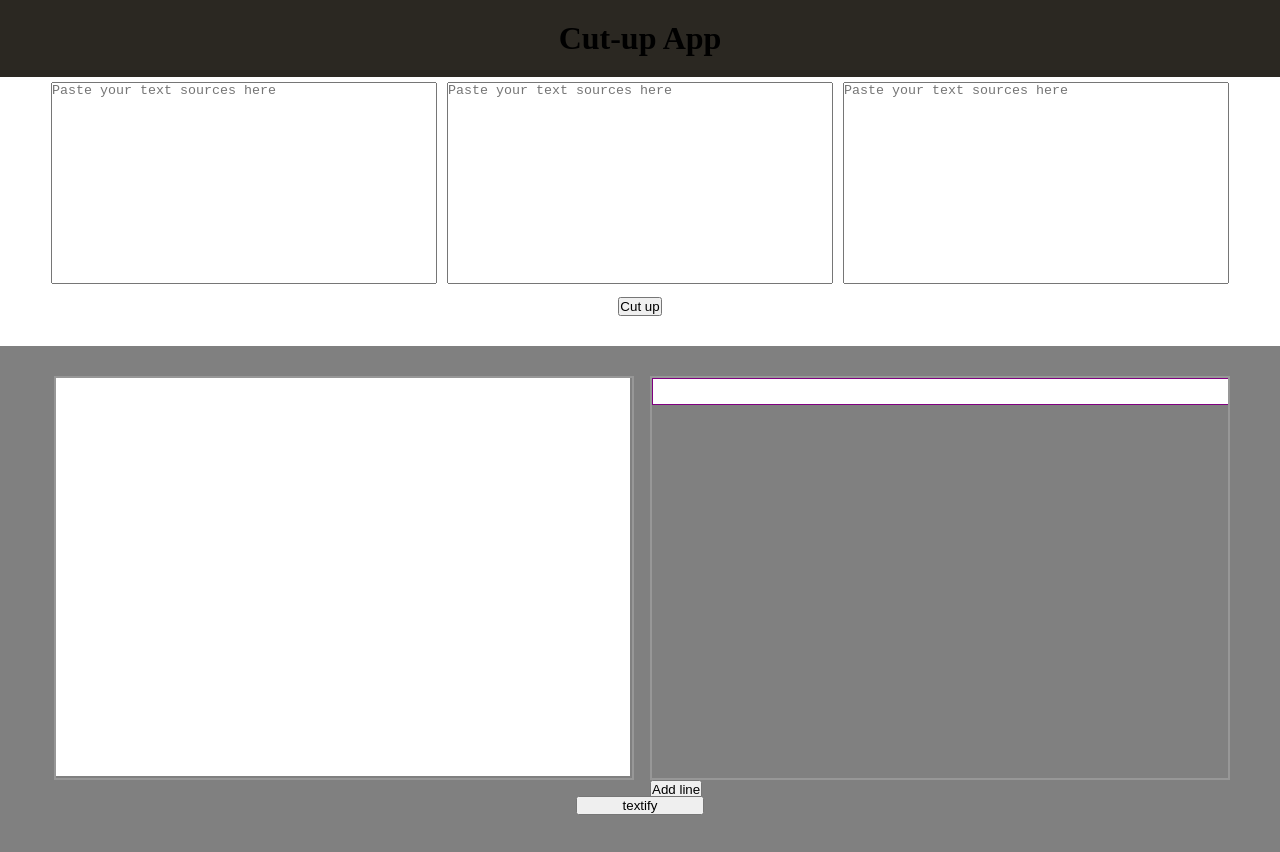
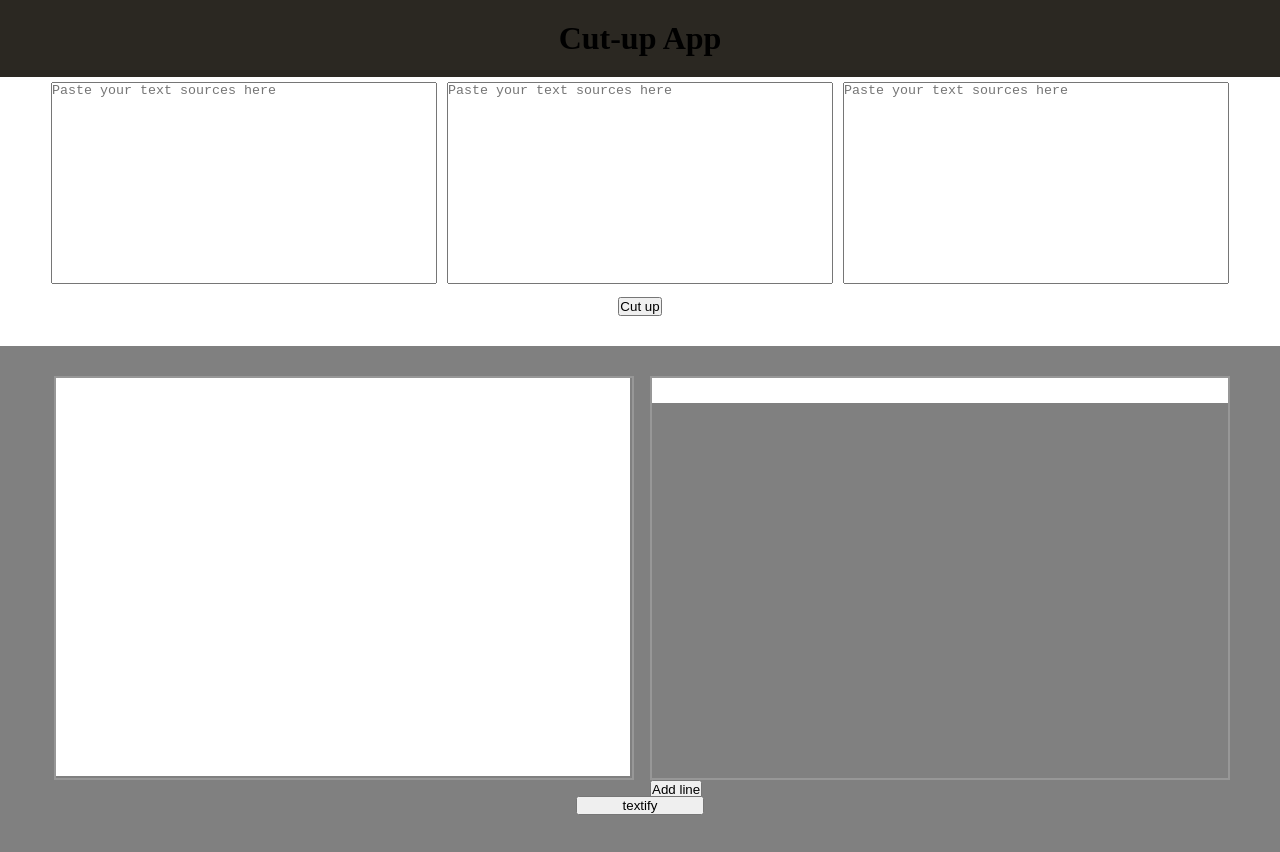
Before and after one commit to charlie-galb/cut-up, a React app: page / in a window 1280 px wide. Shown: the top 852 px of the page. Built offline with nearby package versions, Linux system fonts and the light colour scheme.

Commit message:
Remove border

```diff
--- a/src/styles/components/line.scss
+++ b/src/styles/components/line.scss
@@ -1,6 +1,5 @@
 .line {
     background-color: white;
-    border: solid purple 1px;
     display: flex;
     flex-direction: row;
     height: 25px;
```
